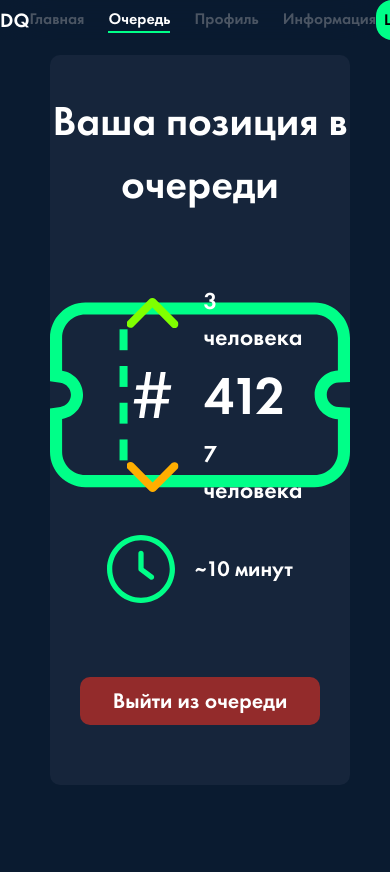
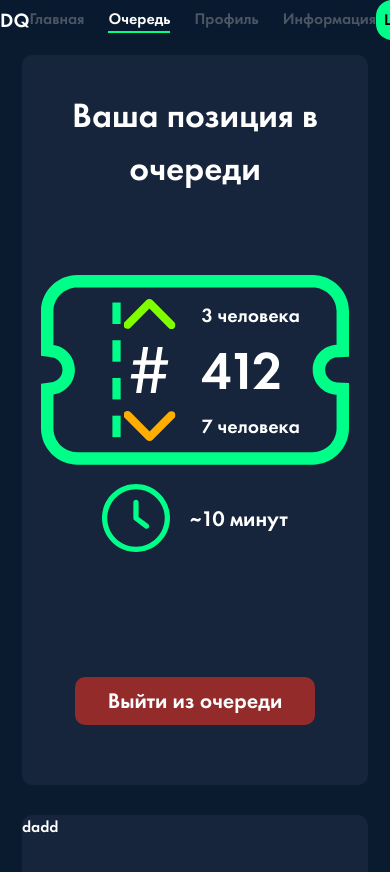
Before and after one commit to LeoCristt/Digital-Queue, a Next.js app in the folder frontend/: page /queue in a window 390 px wide. Shown: the top 872 px of the page. Before the commit the page ends 844 px from the top, so only its background shows below. Built offline with nearby package versions, Linux system fonts and the light colour scheme.

Commit message:
Started adaptive design

```diff
--- a/frontend/src/app/(main)/queue/page.tsx
+++ b/frontend/src/app/(main)/queue/page.tsx
@@ -36,7 +36,7 @@ export default function Queue() {
                 </div>
             </div>
             <div className="queue-rightside sidebar">
-
+                <p>dadd</p>
             </div>
         </div>
     );
--- a/frontend/src/styles/queue.css
+++ b/frontend/src/styles/queue.css
@@ -130,3 +130,43 @@
     width: 240px;
     height: 48px;
 }
+
+/* МЕДИАХУНЯ 9MICE KOSTILI NASHE VSE :/ */
+
+@media(max-width: 768px){
+    .queue-main {
+        flex-direction: column;
+        gap: 30px;
+        margin-bottom: 15px;
+    }
+
+    .sidebar {
+        width: auto;
+        margin: 0px 22px;
+    }
+
+    .queue-leftside-position p {
+        font-size: 35px;
+    }
+
+    .queue-leftside-ticket {
+        height: 190px;
+    }
+
+    .queue-leftside-ticket-img {
+        height: 100%;
+        margin: 0px 150px;
+    }
+
+    .leftcolumn {
+        justify-content: center;
+    }
+
+    .rightcolumn-remaining {
+        font-size: 20px;
+    }
+
+    .queue-leftside-time {
+        bottom: 60px;
+    }
+}
```
